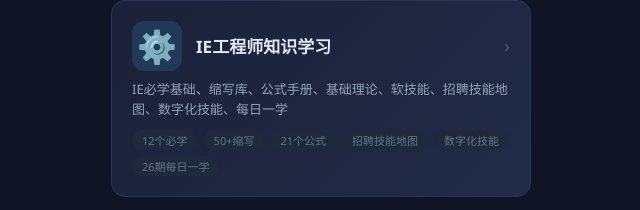
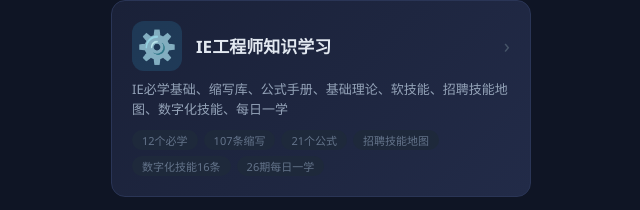
Before and after one commit to 1163489248/ie-workbench, a plain HTML site: page index.html in a window 1280 px wide. Shown: the part 447-657 px from the top of the page, without its empty margins (319-959 px from the left). Drawn offline with Linux system fonts and the light colour scheme.

Commit message:
首页更新：IE工作台卡片缩写数 50+→107条、数字化技能16条

```diff
--- a/index.html
+++ b/index.html
@@ -61,7 +61,7 @@ h1{font-size:24px;margin-bottom:8px;display:flex;align-items:center;gap:10px}
 <div class="card-arrow">›</div>
 </div>
 <div class="card-desc">IE必学基础、缩写库、公式手册、基础理论、软技能、招聘技能地图、数字化技能、每日一学</div>
-<div class="card-tags"><span class="tag">12个必学</span><span class="tag">50+缩写</span><span class="tag">21个公式</span><span class="tag">招聘技能地图</span><span class="tag">数字化技能</span><span class="tag">26期每日一学</span></div>
+<div class="card-tags"><span class="tag">12个必学</span><span class="tag">107条缩写</span><span class="tag">21个公式</span><span class="tag">招聘技能地图</span><span class="tag">数字化技能16条</span><span class="tag">26期每日一学</span></div>
 </a>
 
 <a class="card" href="lean-learning.html">
```
